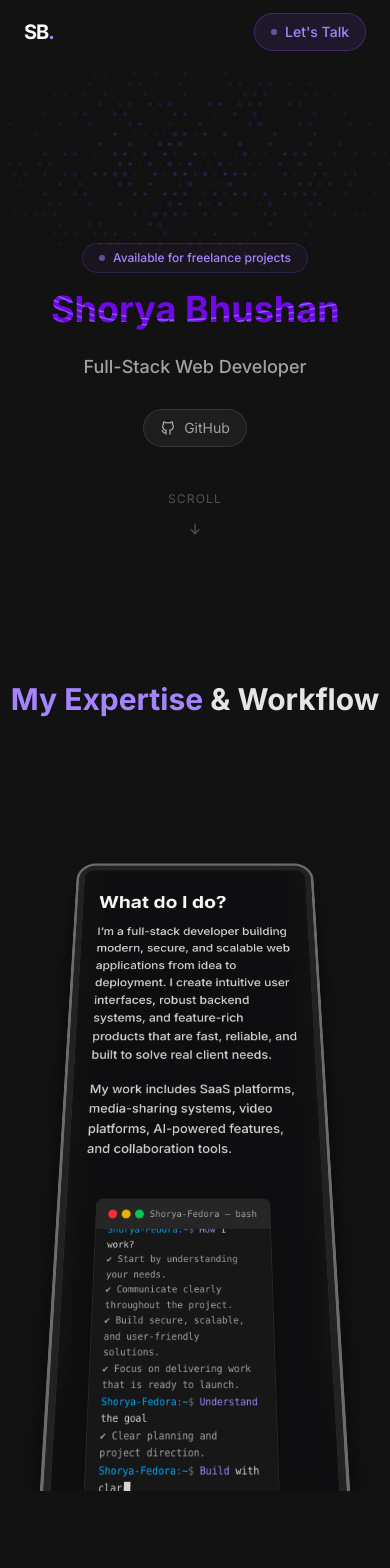
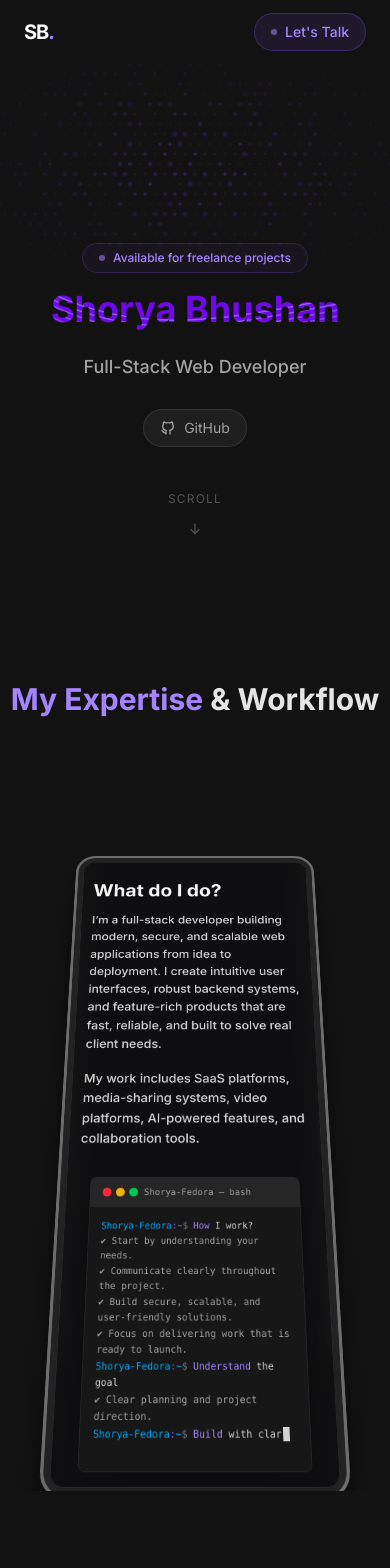
Before and after one commit to shorya1wd/portfolio, a Next.js app: page / in a window 390 px wide. Shown: the top 1568 px of the page. Built offline with nearby package versions, Linux system fonts and the light colour scheme.

Commit message:
fix terminal , send mail for mobile, and close button for project

```diff
--- a/app/page.tsx
+++ b/app/page.tsx
@@ -35,12 +35,12 @@ export default function Home() {
             </motion.h2>
           }
         >
-          <div className="w-full h-full bg-black/40 backdrop-blur-md rounded-2xl p-6 lg:p-12 border border-white/10 flex flex-col justify-center overflow-y-auto">
-            <div className="w-full max-w-[100rem] mx-auto grid grid-cols-1 lg:grid-cols-2 gap-12 lg:gap-32 items-start mt-4">
+          <div className="w-full h-full bg-black/40 backdrop-blur-md rounded-2xl p-4 md:p-6 lg:p-12 border border-white/10 flex flex-col justify-center overflow-y-auto overflow-x-hidden">
+            <div className="w-full max-w-[100rem] mx-auto grid grid-cols-1 lg:grid-cols-2 gap-8 lg:gap-32 items-start mt-4">
               <div className="flex justify-start w-full">
                 <EncryptedTextDemo />
               </div>
-              <div className="flex justify-end lg:mt-8 w-full">
+              <div className="flex justify-center lg:justify-end lg:mt-8 w-full">
                 <TerminalDemo />
               </div>
             </div>
@@ -67,9 +67,7 @@ export default function Home() {
           <div className="flex flex-col items-center md:items-end gap-4">
             <MagneticButton>
               <a
-                href="https://mail.google.com/mail/?view=cm&fs=1&to=shoryabhushan0@gmail.com"
-                target="_blank"
-                rel="noopener noreferrer"
+                href="mailto:shoryabhushan0@gmail.com"
                 className="inline-flex items-center gap-2 rounded-full bg-violet-500/10 border border-violet-500/40 px-6 py-2.5 text-sm font-semibold text-violet-300 hover:bg-violet-500/20 hover:border-violet-400/50 transition-colors"
               >
                 <span className="h-1.5 w-1.5 rounded-full bg-violet-500 animate-pulse" />
--- a/components/about-me-section.tsx
+++ b/components/about-me-section.tsx
@@ -25,9 +25,7 @@ export default function AboutMeSection() {
 
           <MagneticButton>
             <a
-              href="https://mail.google.com/mail/?view=cm&fs=1&to=shoryabhushan0@gmail.com"
-              target="_blank"
-              rel="noopener noreferrer"
+              href="mailto:shoryabhushan0@gmail.com"
               className="inline-flex w-fit items-center gap-2 rounded-full bg-violet-500/10 border border-violet-500/30 px-5 py-2.5 text-sm font-medium text-violet-400 hover:bg-violet-500/20 hover:border-violet-400 transition-all duration-300"
             >
               <span className="h-1.5 w-1.5 rounded-full bg-violet-400 animate-pulse" />
--- a/components/background-ripple-effect-demo.tsx
+++ b/components/background-ripple-effect-demo.tsx
@@ -41,7 +41,7 @@ export default function BackgroundRippleEffectDemo() {
     50, 52, 54,
     56, 58, 60, 62,
     64, 66, 68,
-    71, 73, 75
+    71, 73, 74
   ];
 
   // Tablet grid (13 columns) to fit perfectly between 768px and 1280px without overflowing
--- a/components/navbar.tsx
+++ b/components/navbar.tsx
@@ -48,9 +48,7 @@ export function Navbar() {
       {/* CTA */}
       <MagneticButton>
         <a
-          href="https://mail.google.com/mail/?view=cm&fs=1&to=shoryabhushan0@gmail.com"
-          target="_blank"
-          rel="noopener noreferrer"
+          href="mailto:shoryabhushan0@gmail.com"
           className="group relative inline-flex items-center gap-2 rounded-full bg-violet-500/10 border border-violet-500/30 px-4 py-2 text-sm font-medium text-violet-400 transition-all duration-300 hover:bg-violet-500/20 hover:border-violet-400/50 hover:text-violet-300 hover:shadow-[0_0_20px_rgba(139,92,246,0.2)]"
         >
           <span className="h-1.5 w-1.5 rounded-full bg-violet-400 animate-pulse" />
--- a/components/terminal-demo.tsx
+++ b/components/terminal-demo.tsx
@@ -4,7 +4,7 @@ import { Terminal } from "@/components/ui/terminal";
 
 export default function TerminalDemo() {
   return (
-    <div className="w-full pt-2 pr-8">
+    <div className="w-full pt-2 md:pr-8">
       <Terminal
         commands={[
           "How I work?",
--- a/components/ui/apple-cards-carousel.tsx
+++ b/components/ui/apple-cards-carousel.tsx
@@ -212,6 +212,17 @@ export const Card = ({
               exit={{ opacity: 0 }}
               className="fixed inset-0 h-full w-full bg-black/80 backdrop-blur-lg"
             />
+            {/* Fixed close button — always visible at top-right regardless of scroll */}
+            <motion.button
+              initial={{ opacity: 0, scale: 0.8 }}
+              animate={{ opacity: 1, scale: 1 }}
+              exit={{ opacity: 0, scale: 0.8 }}
+              className="fixed top-4 right-4 z-[70] flex h-10 w-10 items-center justify-center rounded-full bg-black shadow-lg dark:bg-white"
+              onClick={handleClose}
+              aria-label="Close"
+            >
+              <IconX className="h-6 w-6 text-neutral-100 dark:text-neutral-900" />
+            </motion.button>
             <motion.div
               initial={{ opacity: 0 }}
               animate={{ opacity: 1 }}
@@ -220,12 +231,6 @@ export const Card = ({
               layoutId={layout ? `card-${card.title}` : undefined}
               className="relative z-[60] mx-auto my-10 h-fit max-w-5xl rounded-3xl bg-white p-4 font-sans md:p-10 dark:bg-neutral-900"
             >
-              <button
-                className="sticky top-4 right-0 ml-auto flex h-8 w-8 items-center justify-center rounded-full bg-black dark:bg-white"
-                onClick={handleClose}
-              >
-                <IconX className="h-6 w-6 text-neutral-100 dark:text-neutral-900" />
-              </button>
               <motion.p
                 layoutId={layout ? `category-${card.title}` : undefined}
                 className="text-base font-medium text-black dark:text-white"
```
